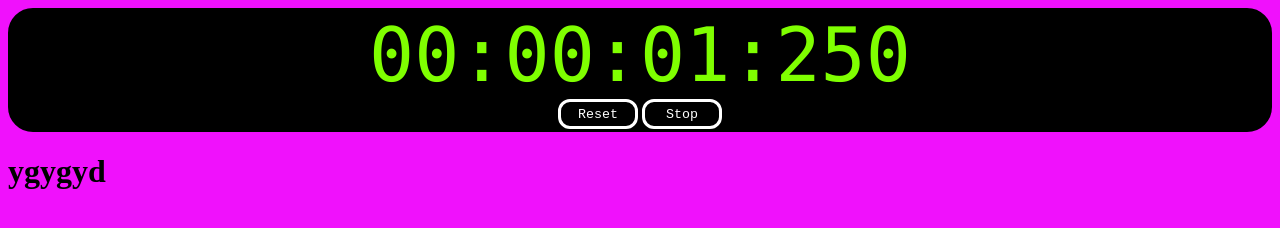
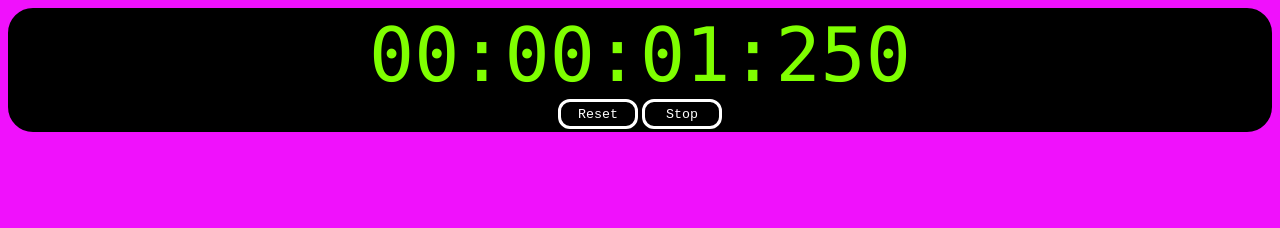
Before and after one commit to ateeqRasheed/stopwatch-js, a plain HTML site: page index.html in a window 1280 px wide. Drawn offline with Linux system fonts and the light colour scheme.

Commit message:
pada ama code kotaga

```diff
--- a/index.html
+++ b/index.html
@@ -16,9 +16,6 @@
     <button id="reset">Reset</button>
     <button id="stop">Stop</button>
 </div>
-<div>
-    <h1>ygygyd</h1>
-</div>
 <script src="script.js"></script>
 </body>
 </html>
```
